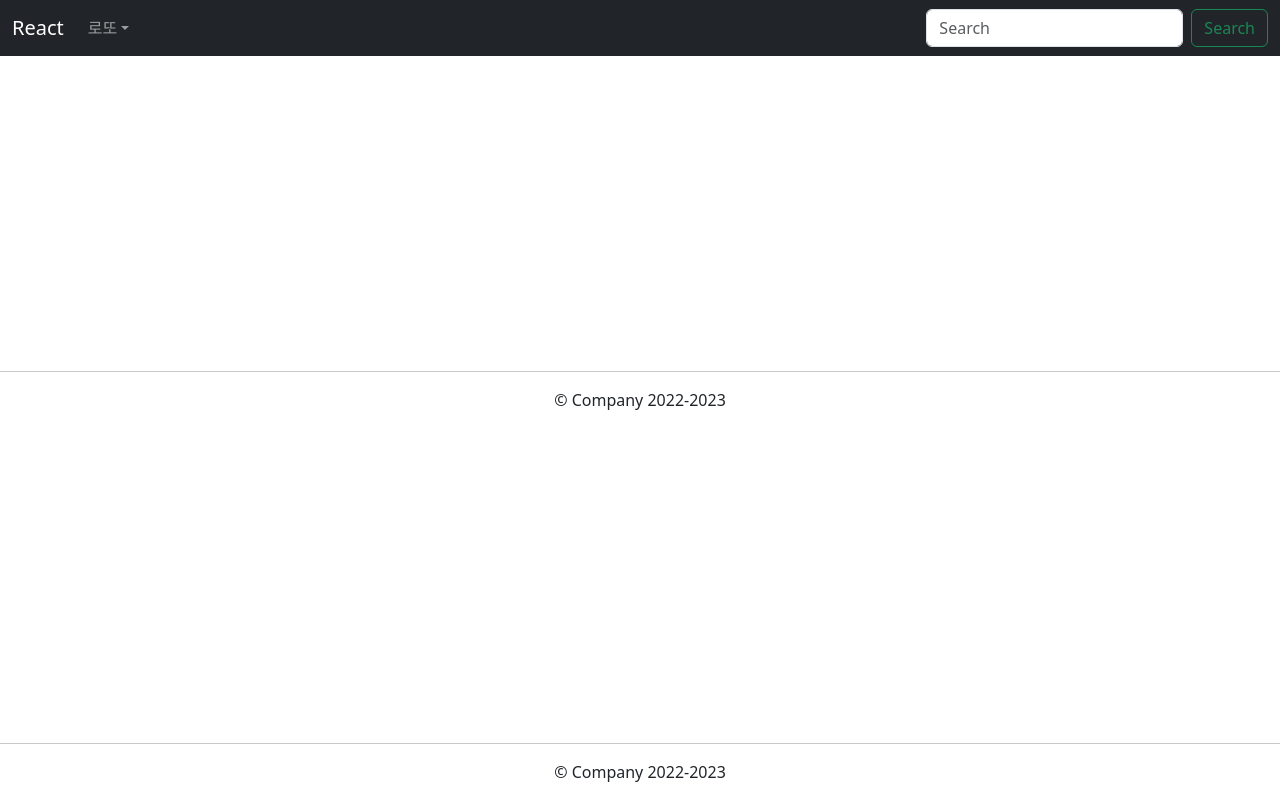
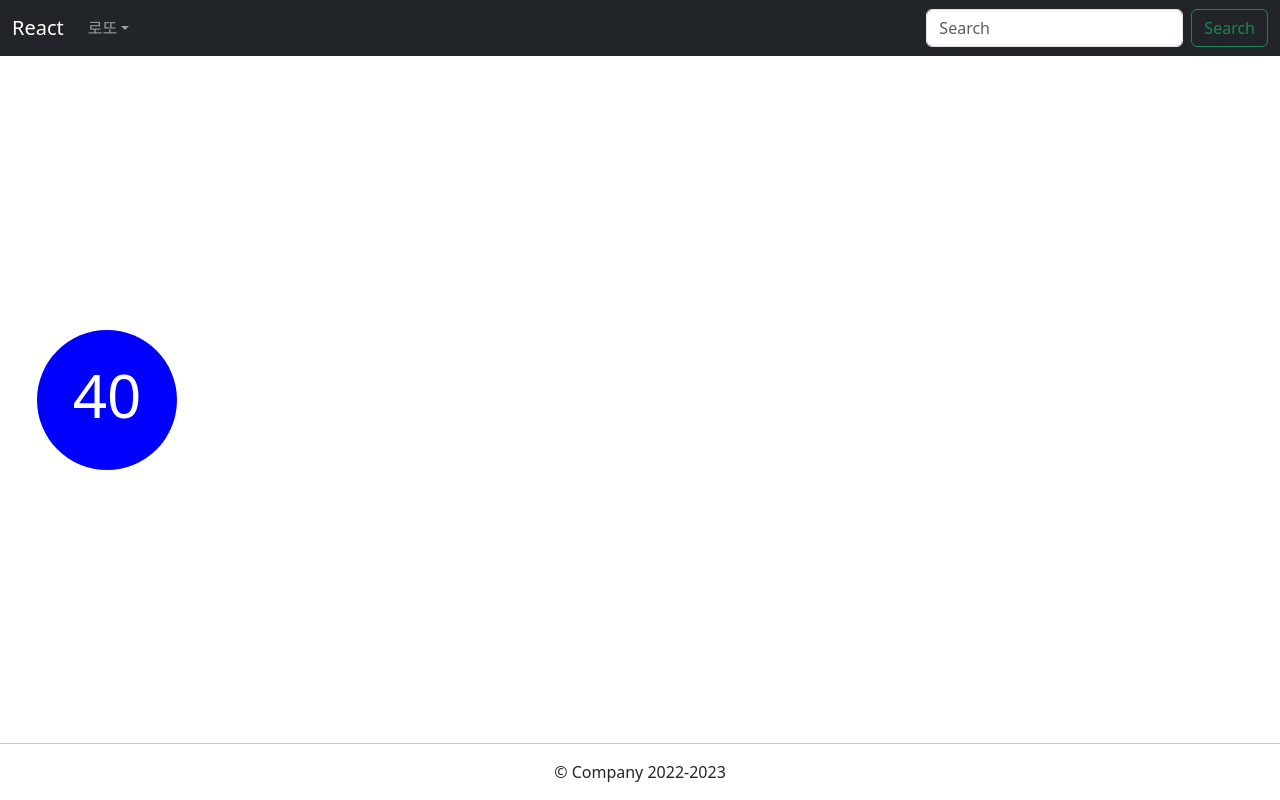
Before and after one commit to hamjung6/react-vite-phc-game-project, a React (Vite) app: page / in a window 1280 px wide. Built offline with nearby package versions, Linux system fonts and the light colour scheme.

Commit message:
로또 색상

```diff
--- /dev/null
+++ b/src/components/lotto/LottoBall.jsx
@@ -0,0 +1,49 @@
+import React from "react";
+
+const LottoBall = ({ lottoNum }) => {
+  //번호대별 색상
+  const handleColor = (lottoNum) => {
+    let color = "black";
+
+    if (lottoNum <= 10) {
+      color = "gold";
+    } else if (lottoNum <= 20) {
+      color = "green";
+    } else if (lottoNum <= 30) {
+      color = "gray";
+    } else if (lottoNum <= 40) {
+      color = "blue";
+    } else {
+      color = "black";
+    }
+    console.log("색상" + color);
+
+    return color;
+  };
+
+  return (
+    <div class="col-lg-2 mt-3 d-flex justify-content-around">
+      <svg
+        class="rounded-circle"
+        margin="30"
+        width="140"
+        height="140"
+        focusable="false"
+      >
+        <rect width="100%" height="100%" fill={handleColor(lottoNum)}></rect>
+        <text
+          text-anchor="middle"
+          x="50%"
+          y="50%"
+          fill="white"
+          dy=".3em"
+          font-size="60"
+        >
+          {lottoNum}
+        </text>
+      </svg>
+    </div>
+  );
+};
+
+export default LottoBall;
--- a/src/router/Router.jsx
+++ b/src/router/Router.jsx
@@ -1,6 +1,7 @@
 import Footer from "../components/layout/Footer";
 import { createBrowserRouter } from "react-router-dom";
 import App from "./../App";
+import LottoBall from "../components/lotto/LottoBall";
 
 const routes = [
   {
@@ -11,7 +12,7 @@ const routes = [
       {
         path: "/",
         loader: () => "로또",
-        element: <Footer />,
+        element: <LottoBall lottoNum={40} />,
       },
     ],
   },
```
